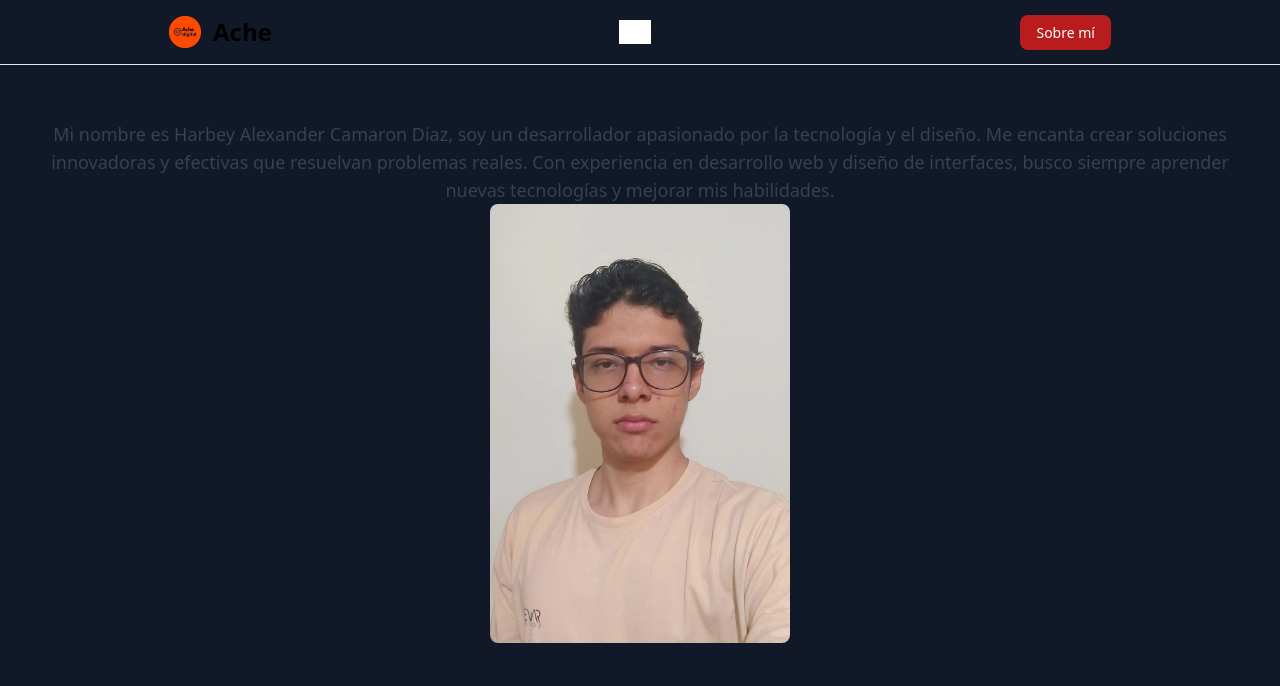
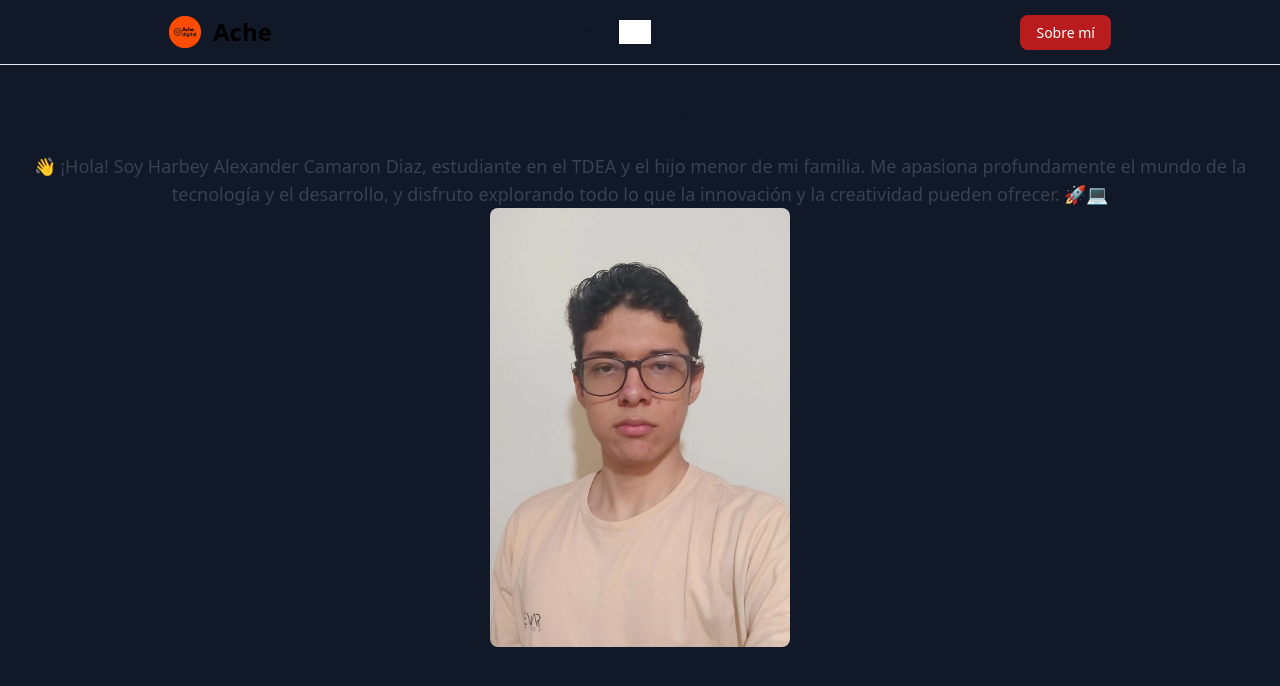
Before and after one commit to Ache-dev/Repositorio-Liderar-Equipos-de-Trabajo, a React (Vite) app: page /Repositorio-Liderar-Equipos-de-Trabajo/Sobre-Mi in a window 1280 px wide. Shown: the top 686 px of the page. Built offline with nearby package versions, Linux system fonts and the light colour scheme.

Commit message:
Version 1.0

```diff
--- a/pages/About.jsx
+++ b/pages/About.jsx
@@ -4,11 +4,11 @@ import miFoto from '../src/images/Foto.jpg'; // Asegúrate de ajustar la ruta se
 const About = () => {
   return (
     <section className="mb-16 text-center">
-      <h2 className="text-2xl font-bold text-gray-900 dark:text-white mb-4">
+      <h2 className="text-4xl font-extrabold text-gray-900 dark:text-white mb-6">
         Sobre mí
       </h2>
       <p className="text-lg text-gray-700 dark:text-gray-300 mb-4">
-        Mi nombre es Harbey Alexander Camaron Diaz, soy un desarrollador apasionado por la tecnología y el diseño. Me encanta crear soluciones innovadoras y efectivas que resuelvan problemas reales. Con experiencia en desarrollo web y diseño de interfaces, busco siempre aprender nuevas tecnologías y mejorar mis habilidades.
+      👋 ¡Hola! Soy Harbey Alexander Camaron Diaz, estudiante en el TDEA y el hijo menor de mi familia. Me apasiona profundamente el mundo de la tecnología y el desarrollo, y disfruto explorando todo lo que la innovación y la creatividad pueden ofrecer. 🚀💻
       </p>
       <img
         src={miFoto}
--- a/pages/Home.jsx
+++ b/pages/Home.jsx
@@ -9,7 +9,7 @@ function App() {
       <div className="flex-1 bg-gray-100 dark:bg-gray-900">
         <main className="p-6 text-center mx-auto max-w-7xl mt-16">
           <h1 className="text-4xl font-extrabold text-gray-900 dark:text-white mb-6">
-            Bienvenido al repositorio de Proyectos
+          🌟 Bienvenido al repositorio de Proyectos 💼
           </h1>
 
           <p className="text-lg text-gray-700 dark:text-gray-300 mb-8">
```
